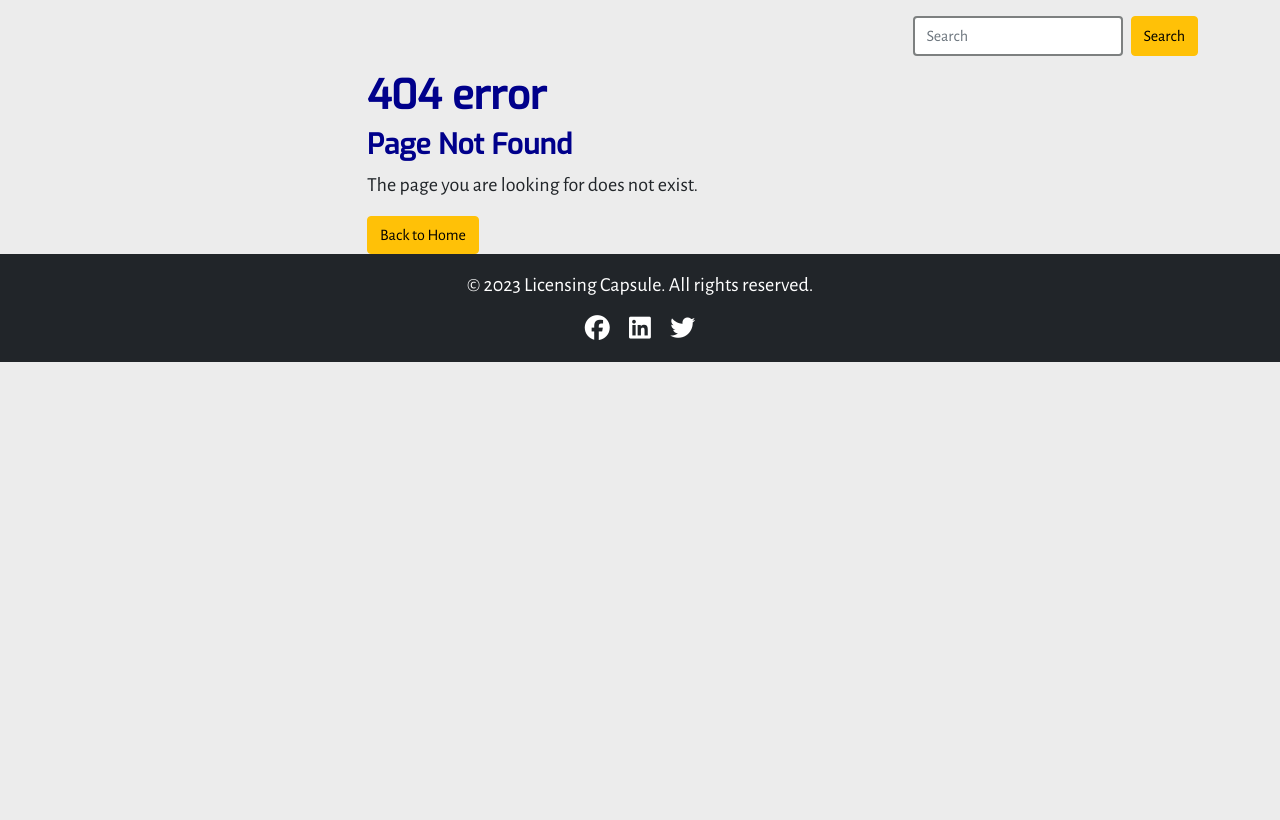
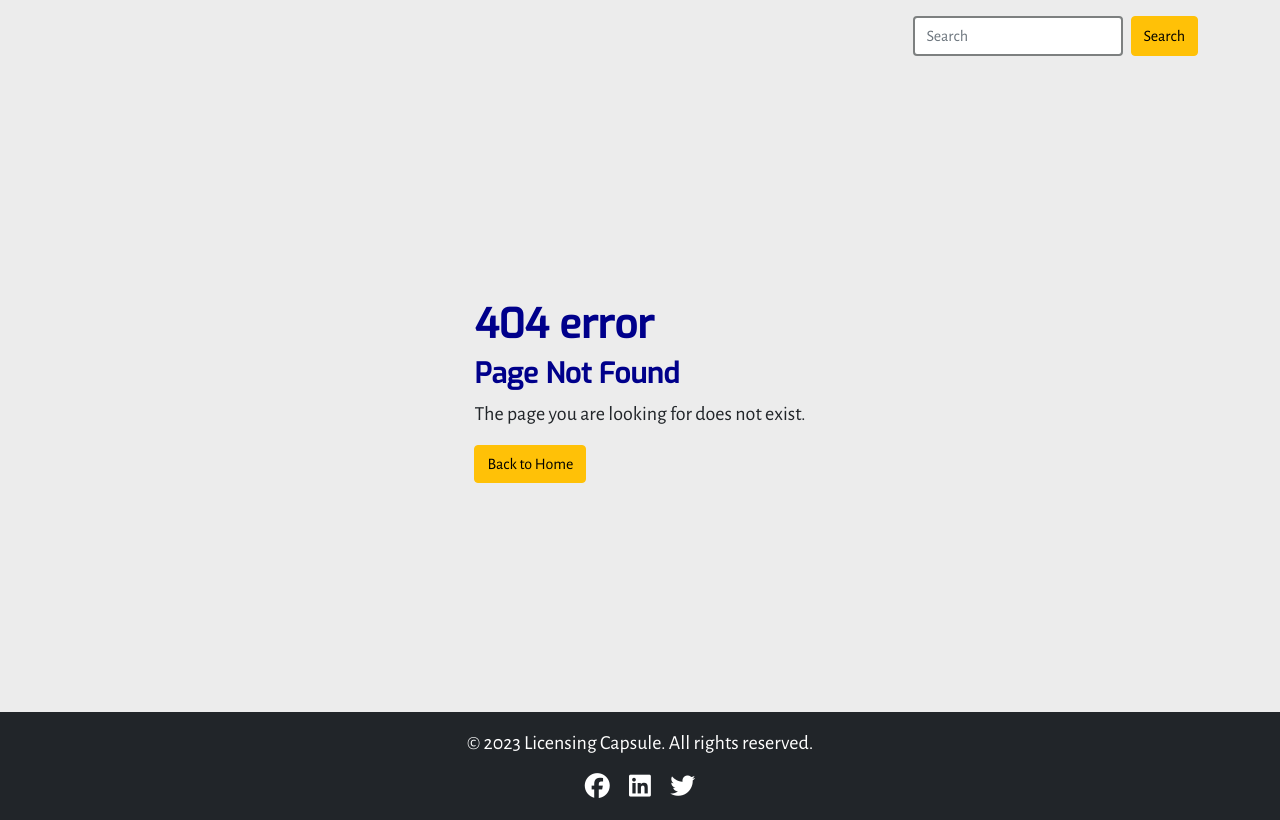
Before and after one commit to AdrianaStoi/Licensing-Capsule, a Django app: template templates/404.html in a window 1280 px wide. Shown: the part 66-886 px from the top of the page. Before the commit the page ends 428 px from the top, so only its background shows below. Run offline with Django 4.2, Linux system fonts and the light colour scheme; the template is opened without the code that fills it, so the values that code supplies are empty; some libraries are stand-ins or nearby versions.

Commit message:
Add style to 404 and 500 pages

```diff
--- a/licensingcapsule/settings.py
+++ b/licensingcapsule/settings.py
@@ -40,6 +40,9 @@ ALLOWED_HOSTS = ['licensing-capsule-55f92c8ddd11.herokuapp.com',
                  '8000-adrianastoi-licensing-ca-b6nwnr8fzy.us2.codeanyapp.com']
 
 DEBUG = False
+
+X_FRAME_OPTIONS = 'SAMEORIGIN'
+
 # Application definition
 
 INSTALLED_APPS = [
--- a/news/urls.py
+++ b/news/urls.py
@@ -1,5 +1,6 @@
 from . import views
 from django.urls import path
+from django.views.defaults import page_not_found
 
 urlpatterns = [
     path("", views.RecentArticle.as_view(), name="home"),
@@ -11,4 +12,5 @@ urlpatterns = [
     path("deletecomment/<int:comment_id>", views.deleteComment, name="deletecomment"),
     path("confirmdeletecomment/<int:comment_id>", views.deleteComment, name="confirmdeletecomment"),
     path("like/<slug:slug>", views.ArticleLike.as_view(), name="articlelike"),
+    path("<path:path>", page_not_found, name="page_not_found"),
 ]
--- a/static/css/style.css
+++ b/static/css/style.css
@@ -126,7 +126,7 @@ input[type=text], input[type=password] {
 }
 
 .container.vh-100 {
-    height: 75vh !important;
+    height: 80vh !important;
 }
 
 /*Style register page */
--- a/templates/404.html
+++ b/templates/404.html
@@ -4,9 +4,9 @@
 
 {% load crispy_forms_tags %}
 
-<div class="container">
-    <div class="row justify-content-center">
-        <div class="col-md-6 align-items-center">
+<div class="container d-flex justify-content-center align-items-center vh-100">
+    <div class="row">
+        <div class="col-md-12">
             <h1>404 error</h1>
             <h3>Page Not Found</h3>
             <p>The page you are looking for does not exist.</p>
--- a/templates/500.html
+++ b/templates/500.html
@@ -2,9 +2,9 @@
 {% load static %}
 {% block content %}
 
-<div class="container">
-    <div class="row justify-content-center">
-        <div class="col-md-6 align-items-center">
+<div class="container d-flex justify-content-center align-items-center vh-100">
+    <div class="row">
+        <div class="col-md-12">
             <h1>500 error</h1>
             <h3>Server Error</h3>
             <p> Licensing Capsule is currently unable to handle this request.</p>
```
